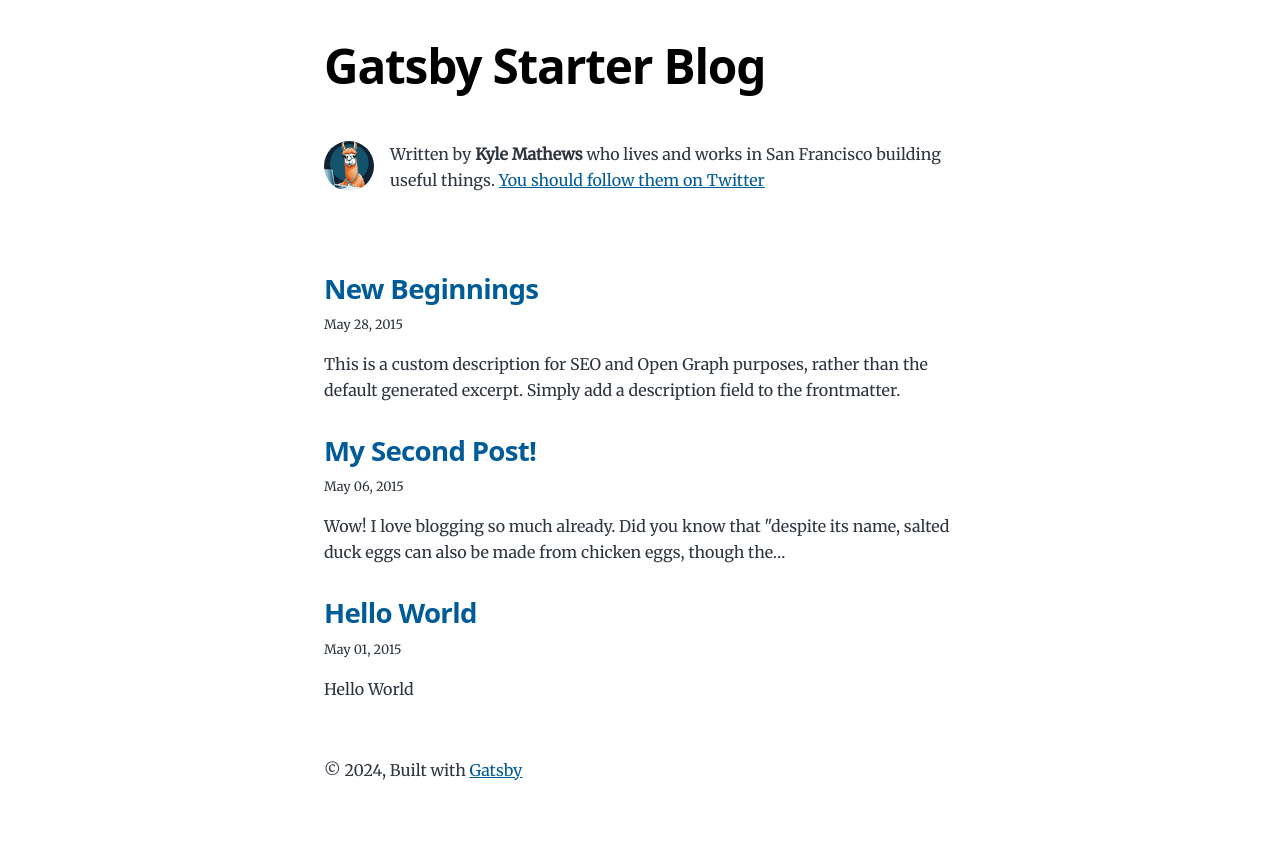
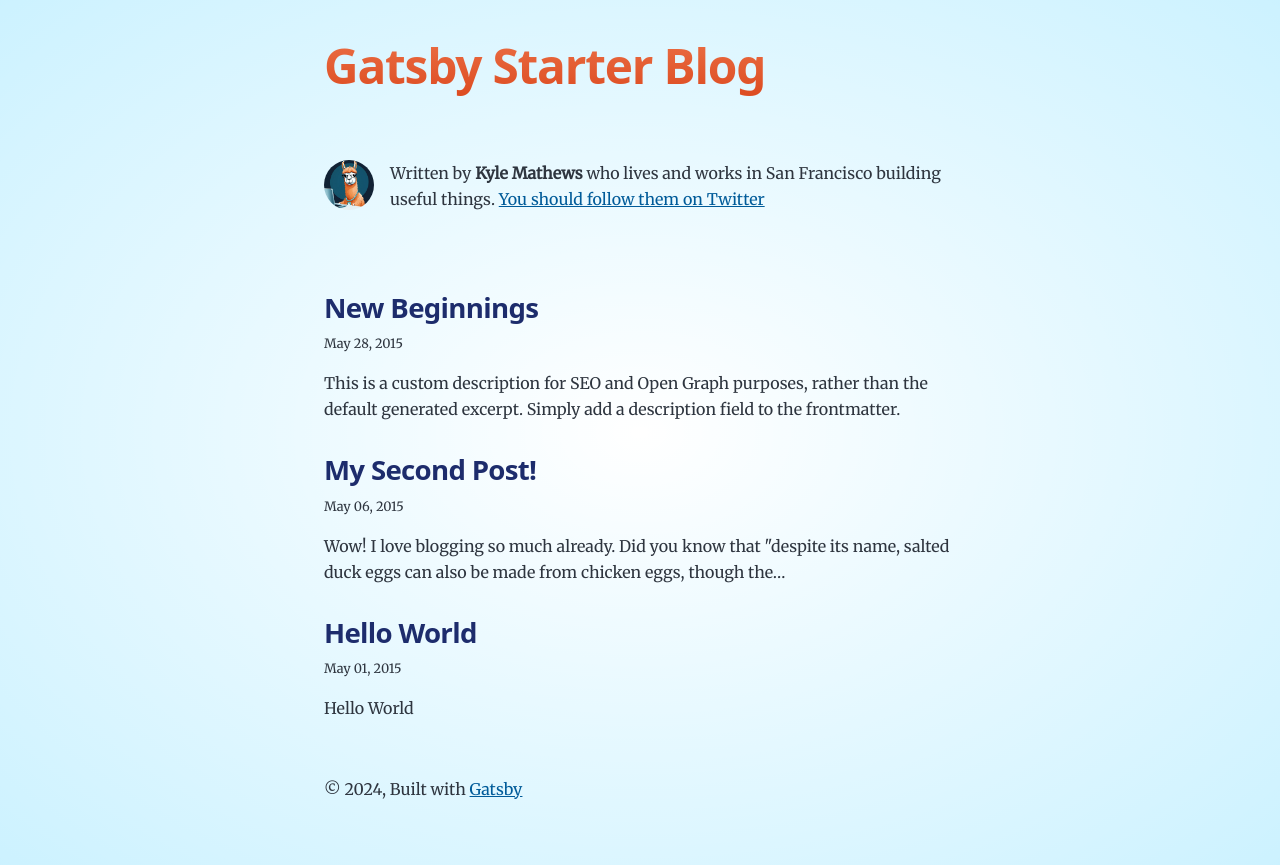
Before and after one commit to tinacms/gatsby-mdx-example-blog, a Gatsby site: page / in a window 1280 px wide. Built offline with nearby package versions, Linux system fonts and the light colour scheme; Gatsby itself is replaced by a stand-in of ours; some packages are replaced by stand-ins of ours.

Commit message:
updated color layout to more closely resemble Tina's brand

```diff
--- a/src/style.css
+++ b/src/style.css
@@ -1,5 +1,34 @@
 /* CSS Custom Properties Definitions */
 
+h2 > a > span,
+h2,
+header > a {
+  color: #1d2c6c;
+}
+@supports (-webkit-background-clip: text) {
+  h1 {
+    background: -webkit-linear-gradient(#ea6d43, #d94217);
+    -webkit-background-clip: text;
+    -webkit-text-fill-color: transparent;
+  }
+}
+
+html {
+  min-height: 100%;
+  background: radial-gradient(transparent, rgb(0 189 255 / 20%));
+}
+body {
+  --tw-ring-color: rgba(0, 132, 255);
+}
+h1 {
+  font-size: 72px;
+  min-height: 72px;
+}
+@supports not (-webkit-background-clip: text) {
+  h1 {
+    color: #ec4815;
+  }
+}
 :root {
   --maxWidth-none: "none";
   --maxWidth-xs: 20rem;
```
